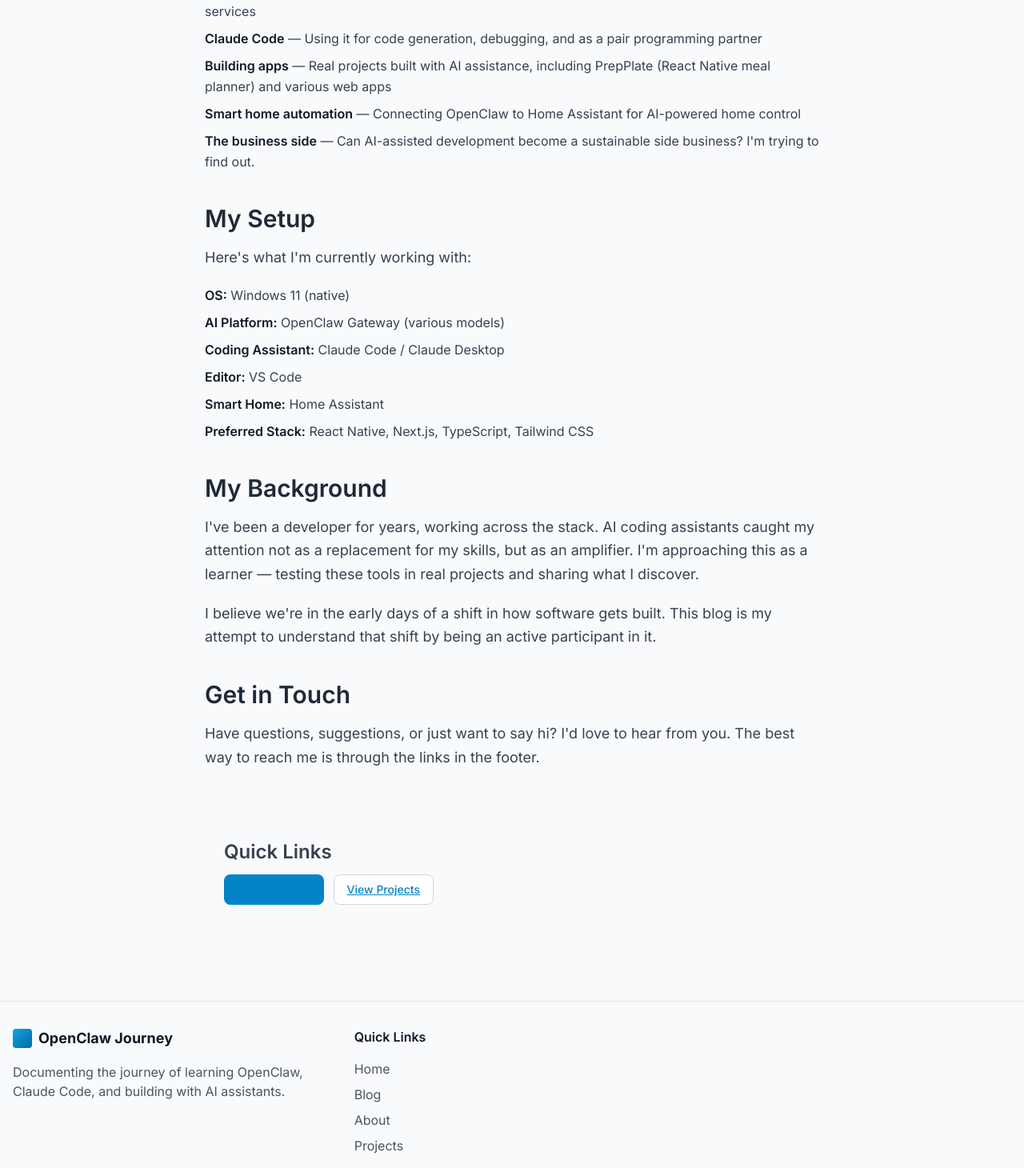
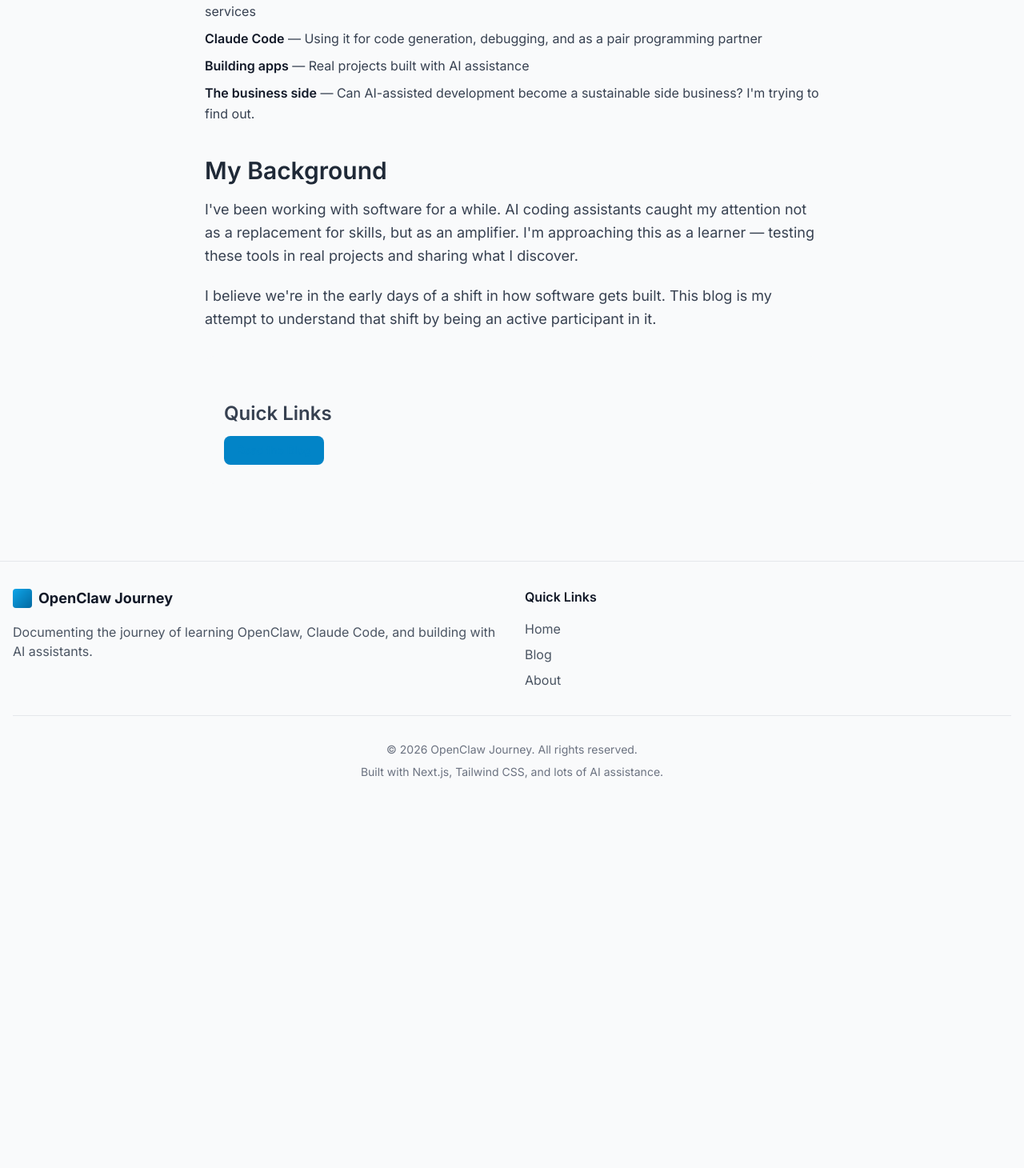
Before and after one commit to jdsebo15/openclaw-journey, a Next.js app: page /about in a window 1280 px wide. Shown: the part 370-1830 px from the top of the page at 80% size. After the commit the page ends 1377 px from the top, so only its background shows below. Built offline with nearby package versions, Linux system fonts and the light colour scheme.

Commit message:
Remove projects page and deanonymize site

```diff
--- a/app/about/page.tsx
+++ b/app/about/page.tsx
@@ -7,7 +7,7 @@
 
       <div className="prose prose-lg">
         <p>
-          I'm a developer documenting my journey learning AI-assisted development. This blog is my
+          I'm someone documenting my journey learning AI-assisted development. This blog is my
           lab notebook — a place to record what works, what doesn't, and what I'm figuring out
           about building software with AI assistants.
         </p>
@@ -24,12 +24,7 @@
             pair programming partner
           </li>
           <li>
-            <strong>Building apps</strong> — Real projects built with AI assistance, including
-            PrepPlate (React Native meal planner) and various web apps
-          </li>
-          <li>
-            <strong>Smart home automation</strong> — Connecting OpenClaw to Home Assistant for
-            AI-powered home control
+            <strong>Building apps</strong> — Real projects built with AI assistance
           </li>
           <li>
             <strong>The business side</strong> — Can AI-assisted development become a sustainable
@@ -37,24 +32,11 @@
           </li>
         </ul>
 
-        <h2>My Setup</h2>
-
-        <p>Here's what I'm currently working with:</p>
-
-        <ul>
-          <li><strong>OS:</strong> Windows 11 (native)</li>
-          <li><strong>AI Platform:</strong> OpenClaw Gateway (various models)</li>
-          <li><strong>Coding Assistant:</strong> Claude Code / Claude Desktop</li>
-          <li><strong>Editor:</strong> VS Code</li>
-          <li><strong>Smart Home:</strong> Home Assistant</li>
-          <li><strong>Preferred Stack:</strong> React Native, Next.js, TypeScript, Tailwind CSS</li>
-        </ul>
-
         <h2>My Background</h2>
 
         <p>
-          I've been a developer for years, working across the stack. AI coding assistants
-          caught my attention not as a replacement for my skills, but as an amplifier. I'm
+          I've been working with software for a while. AI coding assistants
+          caught my attention not as a replacement for skills, but as an amplifier. I'm
           approaching this as a learner — testing these tools in real projects and sharing
           what I discover.
         </p>
@@ -62,13 +44,6 @@
         <p>
           I believe we're in the early days of a shift in how software gets built. This blog
           is my attempt to understand that shift by being an active participant in it.
-        </p>
-
-        <h2>Get in Touch</h2>
-
-        <p>
-          Have questions, suggestions, or just want to say hi? I'd love to hear from you.
-          The best way to reach me is through the links in the footer.
         </p>
 
         <div className="bg-gray-50 rounded-xl p-6 not-prose mt-8">
@@ -80,12 +55,6 @@
             >
               Read the Blog
             </Link>
-            <Link
-              href="/projects"
-              className="px-4 py-2 bg-white text-gray-700 border border-gray-300 rounded-lg font-medium hover:bg-gray-50 transition-colors text-sm"
-            >
-              View Projects
-            </Link>
           </div>
         </div>
       </div>
--- a/app/page.tsx
+++ b/app/page.tsx
@@ -33,9 +33,6 @@
           <span className="px-4 py-2 bg-primary-100 text-primary-800 rounded-full text-sm font-medium">
             App Development
           </span>
-          <span className="px-4 py-2 bg-primary-100 text-primary-800 rounded-full text-sm font-medium">
-            Smart Home
-          </span>
         </div>
         <div className="flex justify-center gap-4">
           <Link
@@ -54,22 +51,18 @@
       </div>
 
       {/* Stats Section */}
-      <div className="grid grid-cols-2 md:grid-cols-4 gap-4 mb-16">
+      <div className="grid grid-cols-2 md:grid-cols-3 gap-4 mb-16">
         <div className="bg-white rounded-xl border border-gray-200 p-5 text-center">
           <div className="text-3xl font-bold text-primary-600">{posts.length}</div>
           <div className="text-sm text-gray-600 mt-1">Blog Posts</div>
         </div>
         <div className="bg-white rounded-xl border border-gray-200 p-5 text-center">
-          <div className="text-3xl font-bold text-primary-600">3</div>
-          <div className="text-sm text-gray-600 mt-1">Projects</div>
+          <div className="text-3xl font-bold text-primary-600">7</div>
+          <div className="text-sm text-gray-600 mt-1">Topics Covered</div>
         </div>
         <div className="bg-white rounded-xl border border-gray-200 p-5 text-center">
-          <div className="text-3xl font-bold text-primary-600">10+</div>
-          <div className="text-sm text-gray-600 mt-1">Skills Built</div>
-        </div>
-        <div className="bg-white rounded-xl border border-gray-200 p-5 text-center">
-          <div className="text-3xl font-bold text-primary-600">500+</div>
-          <div className="text-sm text-gray-600 mt-1">IoT Devices</div>
+          <div className="text-3xl font-bold text-primary-600">Ongoing</div>
+          <div className="text-sm text-gray-600 mt-1">Journey</div>
         </div>
       </div>
 
@@ -86,7 +79,7 @@
           <p className="text-gray-600">
             You'll find practical tutorials, setup guides, honest comparisons, and insights from actually
             using these tools daily. No hype, just real results and lessons learned from building
-            everything from React Native apps to smart home integrations.
+            real applications with AI assistance.
           </p>
         </div>
       </div>
--- a/app/projects/page.tsx
+++ /dev/null
@@ -1,120 +0,0 @@
-import Link from 'next/link'
-
-const projects = [
-  {
-    name: 'PrepPlate',
-    description: 'A React Native meal planning app built with Expo — recipe management, weekly meal plans, and grocery list generation.',
-    tech: ['React Native', 'Expo', 'React Navigation', 'AsyncStorage'],
-    status: 'In Development',
-    statusColor: 'bg-amber-100 text-amber-800',
-    highlights: [
-      '6 screens with navigation',
-      'Recipe search with filtering',
-      '7-day meal plan view',
-      'Drag-to-reorder meals',
-      'Built in 2 sessions (~10 hrs) with AI assistance'
-    ],
-    slug: 'prepplate'
-  },
-  {
-    name: 'OpenClaw Skills',
-    description: 'Custom OpenClaw skills for weather checking, email automation, blog posting, and server health monitoring.',
-    tech: ['OpenClaw', 'SKILL.md', 'Playwright', 'REST APIs'],
-    status: 'Active',
-    statusColor: 'bg-green-100 text-green-800',
-    highlights: [
-      'Weather checker skill (wttr.in)',
-      'Email automation via IMAP',
-      'Home Assistant integration',
-      'CalDAV calendar sync'
-    ],
-    slug: 'openclaw-skills'
-  },
-  {
-    name: 'Smart Home Hub',
-    description: 'AI-powered smart home automation with Home Assistant, 500+ devices, and natural language control via OpenClaw.',
-    tech: ['Home Assistant', 'OpenClaw', 'Playwright', 'IoT'],
-    status: 'Active',
-    statusColor: 'bg-green-100 text-green-800',
-    highlights: [
-      '500+ devices across 2 subnets',
-      '28+ dashboard cards',
-      'Voice-controlled lighting & scenes',
-      'Scheduled automations via cron',
-      'Browser automation for complex UIs'
-    ],
-    slug: 'smart-home'
-  }
-]
-
-export default function ProjectsPage() {
-  return (
-    <div>
-      <div className="mb-12">
-        <h1 className="text-4xl font-bold text-gray-900 mb-4">Projects</h1>
-        <p className="text-xl text-gray-600">
-          Real projects I've built with AI assistance. Each one taught me something new.
-        </p>
-      </div>
-
-      <div className="grid gap-8">
-        {projects.map((project) => (
-          <article
-            key={project.name}
-            className="bg-white rounded-xl border border-gray-200 p-8 hover:shadow-lg transition-all"
-          >
-            <div className="flex items-start justify-between mb-4">
-              <h2 className="text-2xl font-bold text-gray-900">{project.name}</h2>
-              <span className={`px-3 py-1 rounded-full text-xs font-medium ${project.statusColor}`}>
-                {project.status}
-              </span>
-            </div>
-
-            <p className="text-gray-600 mb-6 leading-relaxed">{project.description}</p>
-
-            <div className="flex flex-wrap gap-2 mb-6">
-              {project.tech.map((t) => (
-                <span
-                  key={t}
-                  className="px-2.5 py-1 bg-gray-100 text-gray-700 rounded text-xs font-medium"
-                >
-                  {t}
-                </span>
-              ))}
-            </div>
-
-            <div>
-              <h3 className="text-sm font-semibold text-gray-500 uppercase tracking-wider mb-3">
-                Key Highlights
-              </h3>
-              <ul className="space-y-2">
-                {project.highlights.map((h) => (
-                  <li key={h} className="flex items-start gap-2 text-gray-700">
-                    <svg className="w-4 h-4 text-primary-500 mt-1 flex-shrink-0" fill="currentColor" viewBox="0 0 20 20">
-                      <path fillRule="evenodd" d="M16.707 5.293a1 1 0 010 1.414l-8 8a1 1 0 01-1.414 0l-4-4a1 1 0 011.414-1.414L8 12.586l7.293-7.293a1 1 0 011.414 0z" clipRule="evenodd" />
-                    </svg>
-                    {h}
-                  </li>
-                ))}
-              </ul>
-            </div>
-          </article>
-        ))}
-      </div>
-
-      <div className="mt-12 bg-gradient-to-r from-primary-50 to-blue-50 rounded-2xl p-8 text-center">
-        <h3 className="text-2xl font-bold text-gray-900 mb-2">Want to Collaborate?</h3>
-        <p className="text-gray-600 mb-6">
-          I'm always open to interesting projects. If you have an idea that AI-assisted
-          development could bring to life, let's talk.
-        </p>
-        <Link
-          href="/about"
-          className="inline-block px-6 py-3 bg-primary-600 text-white rounded-lg font-medium hover:bg-primary-700 transition-colors shadow-sm"
-        >
-          Get in Touch
-        </Link>
-      </div>
-    </div>
-  )
-}
--- a/components/footer.tsx
+++ b/components/footer.tsx
@@ -4,7 +4,7 @@
   return (
     <footer className="border-t border-gray-200 bg-gray-50 mt-16">
       <div className="container mx-auto px-4 py-8">
-        <div className="grid grid-cols-1 md:grid-cols-3 gap-8">
+        <div className="grid grid-cols-1 md:grid-cols-2 gap-8">
           <div>
             <div className="flex items-center space-x-2 mb-4">
               <div className="w-6 h-6 bg-gradient-to-br from-primary-500 to-primary-700 rounded" />
@@ -42,18 +42,8 @@
                   About
                 </a>
               </li>
-              <li>
-                <a
-                  href="/projects"
-                  className="text-gray-600 hover:text-primary-600 transition-colors"
-                >
-                  Projects
-                </a>
-              </li>
             </ul>
           </div>
-
-
         </div>
 
         <div className="border-t border-gray-200 mt-8 pt-8 text-center text-gray-500 text-sm">
--- a/components/header.tsx
+++ b/components/header.tsx
@@ -7,7 +7,6 @@
   { href: '/', label: 'Home' },
   { href: '/blog', label: 'Blog' },
   { href: '/about', label: 'About' },
-  { href: '/projects', label: 'Projects' },
 ]
 
 export default function Header() {
```
